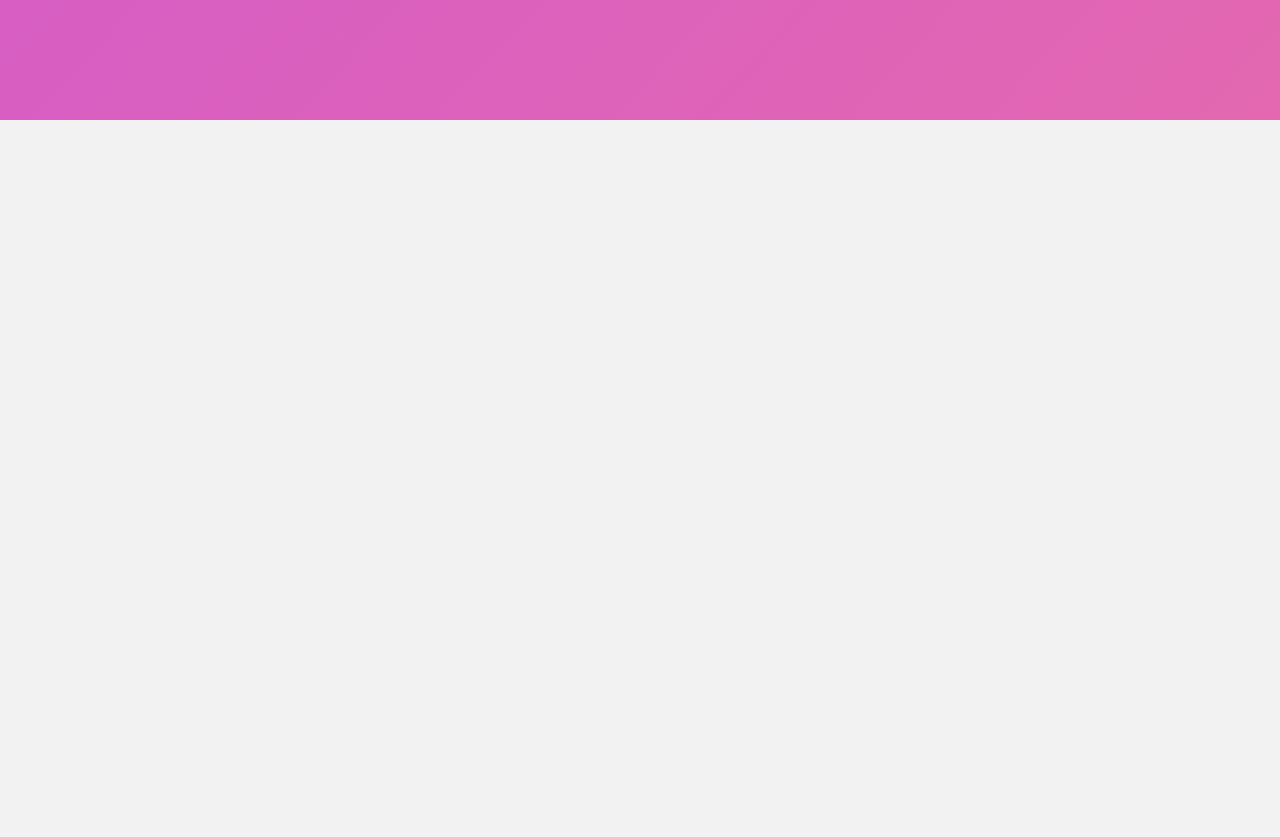
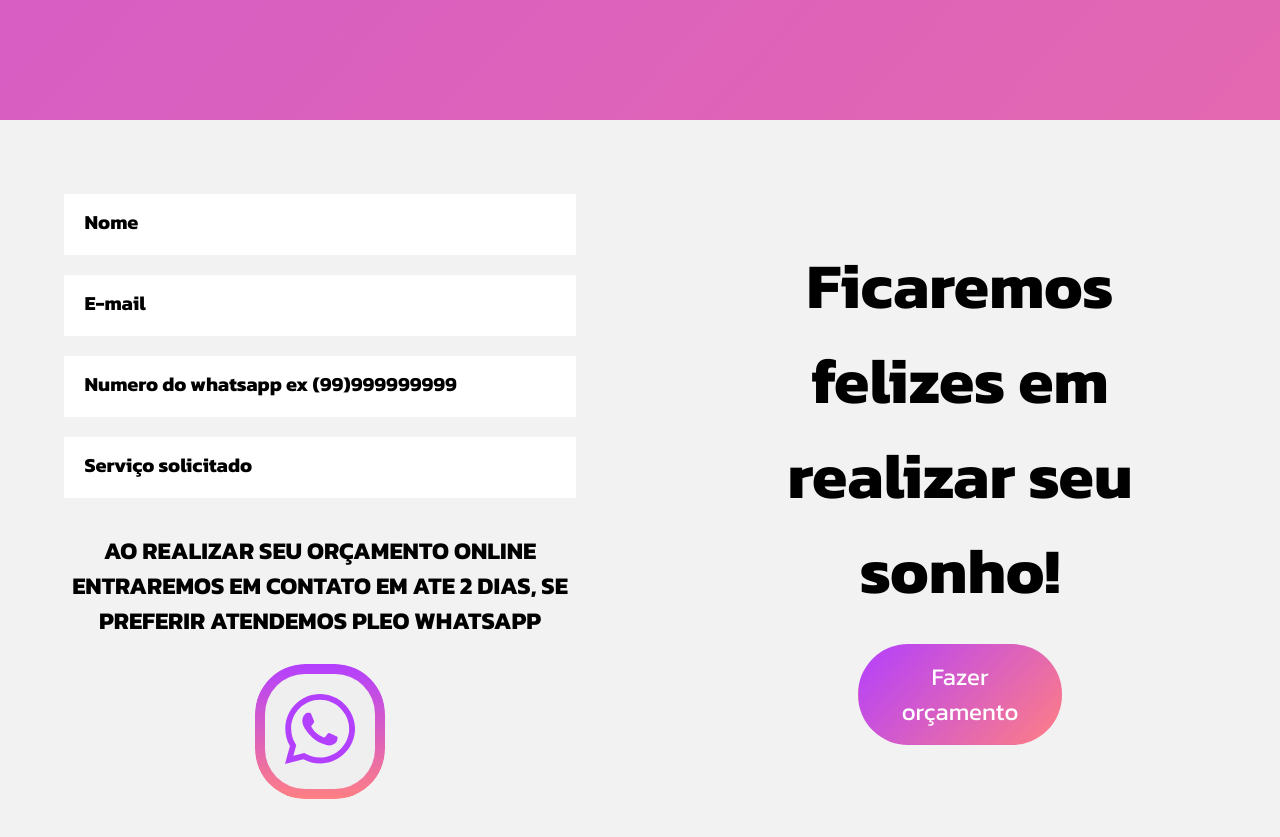
Before and after one commit to DiogoAlves2004/new-brand, a React (Vite) app: page / in a window 1280 px wide. Shown: the part 3480-4317 px from the top of the page. Built offline with nearby package versions, Linux system fonts and the light colour scheme.

Commit message:
stable0.3

```diff
--- a/package.json
+++ b/package.json
@@ -11,9 +11,11 @@
   "dependencies": {
     "bootstrap": "^5.2.3",
     "hamburger-react": "^2.5.0",
+    "nodemailer": "^6.9.1",
     "react": "^18.2.0",
     "react-bootstrap": "^2.7.2",
     "react-dom": "^18.2.0",
+    "react-icons": "^4.7.1",
     "react-responsive-carousel": "^3.2.23",
     "react-router-hash-link": "^2.4.3",
     "react-type-animation": "^2.1.2",
--- a/src/pages/contact/Contact.jsx
+++ b/src/pages/contact/Contact.jsx
@@ -1,9 +1,61 @@
 //STYLES
 import styles from './styles/Contact.module.css'
 
+//ICONS
+import { FaWhatsapp } from 'react-icons/fa'
+
+
 function Contact(){
+
+    function orçament(e){
+
+        let name = e.target[0].value
+
+        let email = e.target[1].value
+
+        let service = e.target[3].value
+
+        let number = e.target[2].value
+        console.log(name, email, service, number)
+
+        window.location.href = `mailto:alvessilva524@gmail.com,?subject=SOLICITAÇÃO DE ORÇAMENTO&&body=solicito orçamento para ${service} meu nome e: ${name} e meu email: ${email} e meu whatsapp e: ${number}`
+
+        return(
+            <a href="mailto:?subject=Assunto do email&amp;body=Olá,%0D%0A%0D%0A[corpo do email]%0D%0A%0D%0AAtenciosamente,%0D%0A[nome do usuário]"/>
+        )
+    }
+
 return(
     <section id='contact' className={styles.contact}>
+
+        <form className={styles.form} onSubmit={orçament}>
+
+
+            <div className={styles.left}>
+                <input className={styles.input_text} type='text' placeholder='Nome' required />
+
+                <input className={styles.input_text} type='email' placeholder='E-mail' required/>
+
+                <input className={styles.input_text} type='tel' placeholder='Numero do whatsapp ex (99)999999999' required/>
+
+
+                <input className={styles.input_text} type='text' placeholder='Serviço solicitado' required/>
+
+
+                <h2 className={styles.h2}>AO REALIZAR SEU ORÇAMENTO ONLINE ENTRAREMOS EM CONTATO EM ATE 2 DIAS, SE PREFERIR ATENDEMOS PLEO WHATSAPP</h2>
+
+
+                <button className={styles.wpp}><FaWhatsapp /></button>
+
+            </div>
+
+            <div className={styles.right}>
+
+                <h1 className={styles.h1}>Ficaremos felizes em realizar seu sonho!</h1>
+
+                <button type='submit'  className={styles.orçament_button}>Fazer orçamento</button>
+            </div>
+        </form>
 
     </section>
 )
--- a/src/pages/contact/styles/Contact.module.css
+++ b/src/pages/contact/styles/Contact.module.css
@@ -3,3 +3,138 @@
     min-height: 100vh;
     background-color: #f2f2f2;
 }
+
+.form{
+    display: flex;
+}
+.left{
+    margin: 5%;
+    width: 50%;
+    display: flex;
+    flex-direction: column;
+    align-items: center;
+}
+.right{
+    margin: 5% ;
+    width: 50%;
+    display: flex;
+    flex-direction: column;
+    justify-content: center;
+    align-items: center;
+}
+
+.input_text{
+    width: 100%;
+    background-color: white;
+    border: none;
+    margin: 10px;
+    padding: 4%;
+}
+
+    .input_text::placeholder{
+        font-size: 1.5em;
+        color: black;
+        font-weight: bold;
+    }
+
+.h2{
+    margin: 5% 0;
+    text-align: center;
+}
+
+.orçament_button{
+    width: 30%;
+    padding: 3% 20%;
+    margin-top: 5%;
+    font-size: 1.5em;
+    display: flex;
+    align-items: center;
+    justify-content: center;
+    border-radius: 50px;
+    border: none;
+
+    color: white;
+
+    -webkit-animation: background 10s ease infinite;
+    -moz-animation: background 10s ease infinite;
+    animation: background 10s ease infinite;
+    background: linear-gradient(133deg, #b33fff, #ff7f83);
+    transition: all ease-in 0.5s;
+    cursor: pointer;
+
+}
+
+.orçament_button:hover,
+.orçament_button:active{
+    transform: scale(1.2);
+}
+
+
+
+    @-webkit-keyframes background {
+        0%{background-position:7% 0%}
+        50%{background-position:94% 100%}
+        100%{background-position:7% 0%}
+    }
+    @-moz-keyframes background {
+        0%{background-position:7% 0%}
+        50%{background-position:94% 100%}
+        100%{background-position:7% 0%}
+    }
+    @keyframes background {
+        0%{background-position:7% 0%}
+        50%{background-position:94% 100%}
+        100%{background-position:7% 0%}
+    }
+
+
+.h1{
+    text-align: center;
+    font-size: 4em;
+}
+
+.wpp{
+
+    width: max-content;
+    padding: 25px;
+    border-radius: 100px;
+
+    border-radius: 50px; /*1*/
+    position: relative;
+
+    border: none;
+}
+
+
+.wpp::before{
+    content: "";
+    position: absolute;
+    inset: 0;
+    border-radius: 50px;
+    padding: 10px;
+    background:linear-gradient(180deg, #B33FFF 0%, #FF7F83 100%);
+    -webkit-mask:
+    linear-gradient(#fff 0 0) content-box,
+    linear-gradient(#fff 0 0);
+    -webkit-mask-composite: xor;
+    mask-composite: exclude;
+}
+
+
+.wpp svg{
+
+
+
+
+    font-size: 6em;
+    text-decoration: none;
+    background: linear-gradient(180deg, #B33FFF 0%, #FF7F83 100%);
+    background-clip: text;
+    -webkit-background-clip: text;
+    -webkit-text-fill-color: transparent;
+    color: #B33FFF;
+}
+
+.wpp svg::after{
+    background: white;
+}
```
Also changed, not shown: 1 other file (tests, documents, lock files or other folders).
